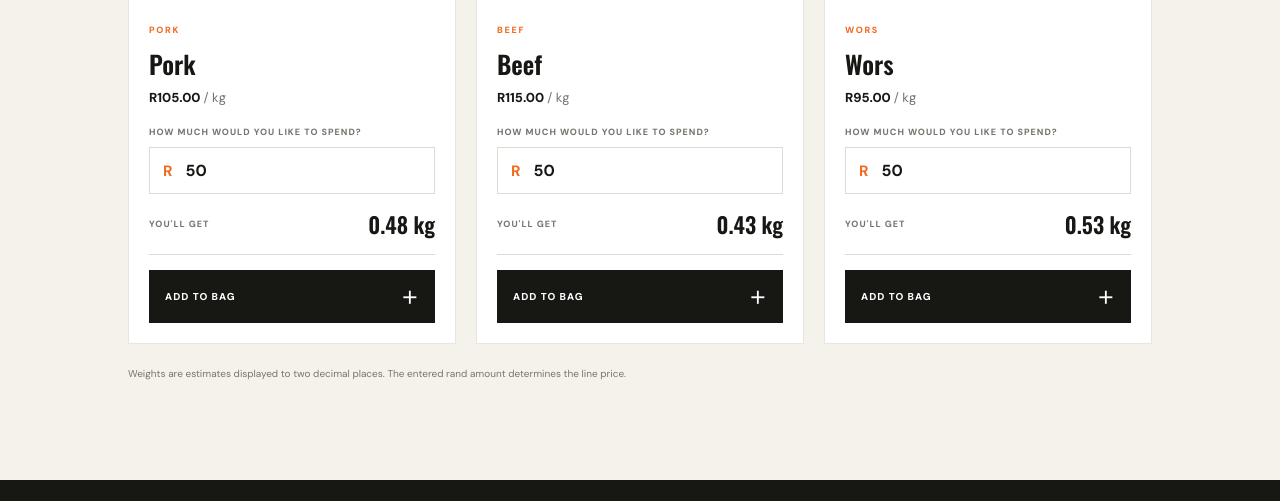
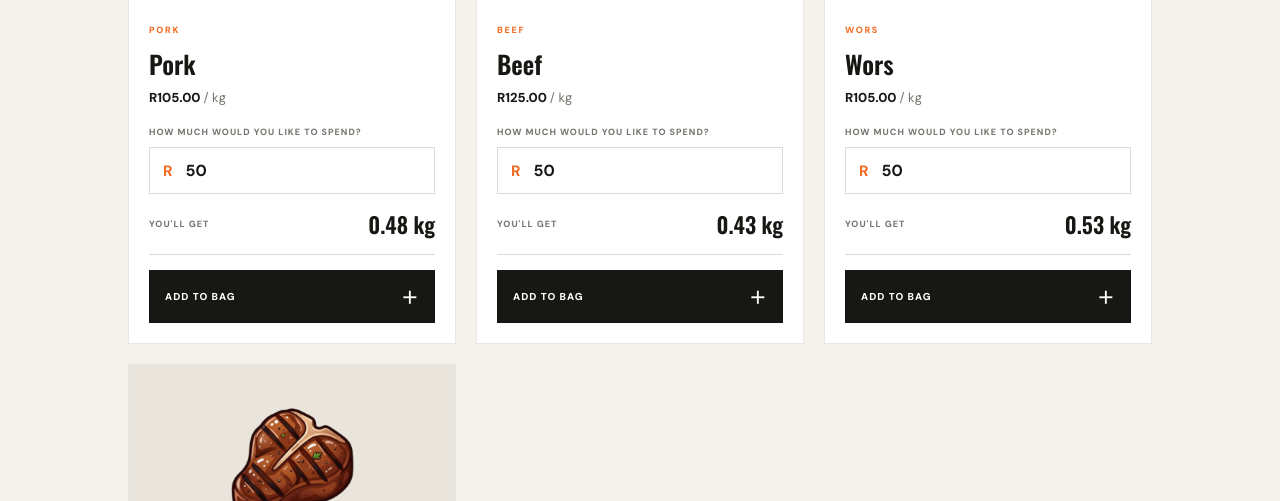
Before and after one commit to LonwaboMMMS/Tobz-Shisanyama, a plain HTML site: page menu.html in a window 1280 px wide. Shown: the part 870-1371 px from the top of the page. Drawn offline with nearby package versions, Linux system fonts and the light colour scheme.

Commit message:
Update menu prices and add cow liver with optional cow fat

```diff
--- a/menu.html
+++ b/menu.html
@@ -15,8 +15,9 @@
 <div class="category-tabs"><a class="category-tab active" href="#all">All meat</a><a class="category-tab" href="#pork">Pork</a><a class="category-tab" href="#beef">Beef</a><a class="category-tab" href="#wors">Wors</a></div>
 <div class="product-grid" id="all">
 <article class="product-card" id="pork"><div class="product-image-placeholder"><img src="images/Pork.png" alt="Pork"></div><div class="product-info"><span class="product-category">PORK</span><h3>Pork</h3><p class="product-price">R105.00 <span>/ kg</span></p><label class="amount-label">HOW MUCH WOULD YOU LIKE TO SPEND?<span class="amount-input-wrap"><b>R</b><input type="number" min="1" step="1" value="50" data-amount="pork" inputmode="decimal"></span></label><div class="weight-result"><span>YOU'LL GET</span><strong data-weight-result="pork">0.48 kg</strong></div><button class="add-button" data-add="pork">ADD TO BAG <span>＋</span></button></div></article>
-<article class="product-card" id="beef"><div class="product-image-placeholder"><img src="images/Beef.png" alt="Beef"></div><div class="product-info"><span class="product-category">BEEF</span><h3>Beef</h3><p class="product-price">R115.00 <span>/ kg</span></p><label class="amount-label">HOW MUCH WOULD YOU LIKE TO SPEND?<span class="amount-input-wrap"><b>R</b><input type="number" min="1" step="1" value="50" data-amount="beef" inputmode="decimal"></span></label><div class="weight-result"><span>YOU'LL GET</span><strong data-weight-result="beef">0.43 kg</strong></div><button class="add-button" data-add="beef">ADD TO BAG <span>＋</span></button></div></article>
-<article class="product-card" id="wors"><div class="product-image-placeholder"><img src="images/Wors.png" alt="Wors"></div><div class="product-info"><span class="product-category">WORS</span><h3>Wors</h3><p class="product-price">R95.00 <span>/ kg</span></p><label class="amount-label">HOW MUCH WOULD YOU LIKE TO SPEND?<span class="amount-input-wrap"><b>R</b><input type="number" min="1" step="1" value="50" data-amount="wors" inputmode="decimal"></span></label><div class="weight-result"><span>YOU'LL GET</span><strong data-weight-result="wors">0.53 kg</strong></div><button class="add-button" data-add="wors">ADD TO BAG <span>＋</span></button></div></article>
+<article class="product-card" id="beef"><div class="product-image-placeholder"><img src="images/Beef.png" alt="Beef"></div><div class="product-info"><span class="product-category">BEEF</span><h3>Beef</h3><p class="product-price">R125.00 <span>/ kg</span></p><label class="amount-label">HOW MUCH WOULD YOU LIKE TO SPEND?<span class="amount-input-wrap"><b>R</b><input type="number" min="1" step="1" value="50" data-amount="beef" inputmode="decimal"></span></label><div class="weight-result"><span>YOU'LL GET</span><strong data-weight-result="beef">0.43 kg</strong></div><button class="add-button" data-add="beef">ADD TO BAG <span>＋</span></button></div></article>
+<article class="product-card" id="wors"><div class="product-image-placeholder"><img src="images/Wors.png" alt="Wors"></div><div class="product-info"><span class="product-category">WORS</span><h3>Wors</h3><p class="product-price">R105.00 <span>/ kg</span></p><label class="amount-label">HOW MUCH WOULD YOU LIKE TO SPEND?<span class="amount-input-wrap"><b>R</b><input type="number" min="1" step="1" value="50" data-amount="wors" inputmode="decimal"></span></label><div class="weight-result"><span>YOU'LL GET</span><strong data-weight-result="wors">0.53 kg</strong></div><button class="add-button" data-add="wors">ADD TO BAG <span>＋</span></button></div></article>
+<article class="product-card" id="cow-liver" data-category="beef"><div class="product-image-placeholder"><img src="images/Beef.png" alt="Cow liver"></div><div class="product-info"><span class="product-category">BEEF</span><h3>Cow Liver</h3><p class="product-price">R105.00 <span>/ kg</span></p><label class="amount-label">HOW MUCH COW LIVER WOULD YOU LIKE?<span class="amount-input-wrap"><b>R</b><input type="number" min="1" step="1" value="50" data-amount="cow-liver" inputmode="decimal"></span></label><div class="weight-result"><span>YOU'LL GET</span><strong data-weight-result="cow-liver">0.48 kg</strong></div><label class="amount-label" style="display:flex;align-items:center;gap:9px;margin-top:14px"><input type="checkbox" data-fat-toggle style="width:18px;height:18px"> ADD COW FAT (R75/kg)</label><label class="amount-label" data-fat-amount-wrap hidden>HOW MUCH COW FAT WOULD YOU LIKE?<span class="amount-input-wrap"><b>R</b><input type="number" min="1" step="1" value="25" data-amount="cow-fat" inputmode="decimal" disabled></span></label><div class="weight-result" data-fat-weight-row hidden><span>COW FAT WEIGHT</span><strong data-weight-result="cow-fat">0.33 kg</strong></div><button class="add-button" data-add="cow-liver">ADD TO BAG <span>＋</span></button></div></article>
 </div><p class="menu-footnote">Weights are estimates displayed to two decimal places. The entered rand amount determines the line price.</p></section></main>
 <footer><a class="brand footer-brand" href="index.html"><span class="brand-mark">T</span><span>TOBZ<span class="brand-light"> SHISANYAMA</span></span></a><span>© <span class="year"></span> Tobz Shisanyama. Developed by Reverb Daily Media.</span></footer><nav class="mobile-nav"><a href="index.html"><span>⌂</span>Home</a><a class="selected" href="menu.html"><span>☷</span>Menu</a><button id="mobile-cart"><span>▣</span>Bag <i id="mobile-cart-count">0</i></button><a href="about.html"><span>✦</span>About</a><a href="contact.html"><span>⌖</span>Contact</a></nav>
 <div class="cart-overlay" id="cart-overlay" aria-hidden="true"><aside class="cart-panel" role="dialog" aria-modal="true" aria-labelledby="cart-title"><div class="cart-header"><div><p class="eyebrow">YOUR ORDER</p><h2 id="cart-title">YOUR BAG</h2></div><button class="close-cart" id="close-cart">×</button></div><div class="cart-items" id="cart-items"></div><div class="cart-footer"><div class="cart-total"><span>Subtotal</span><strong id="cart-total">R0.00</strong></div><button class="checkout-button" id="checkout-button" disabled>CHECKOUT</button></div></aside></div><script src="script.js"></script>
```
